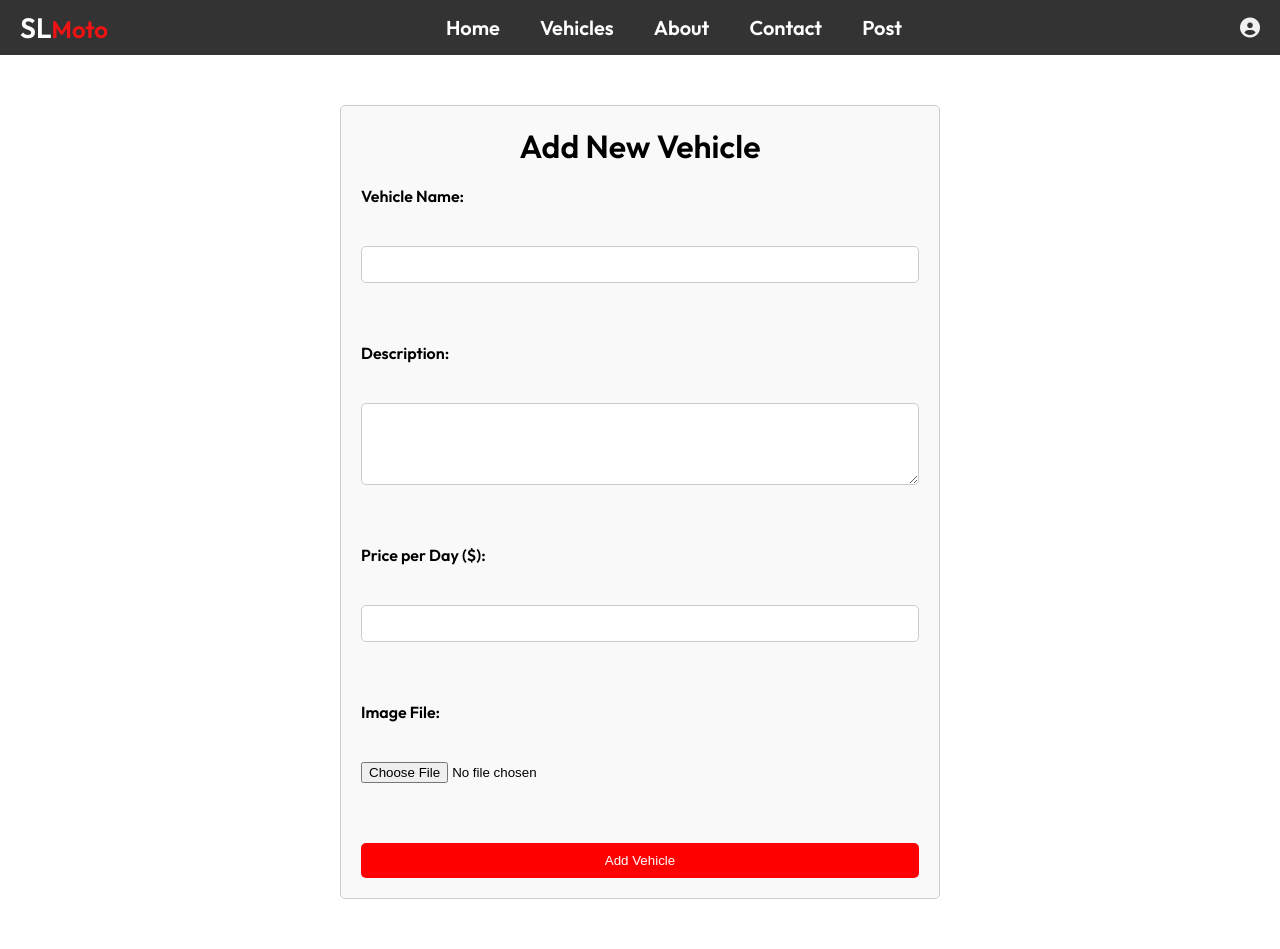
After one commit to gihanbandaraa/Car-Rental-Website, a PHP site: page /Php/add_vehicle_form.php in a window 1280 px wide. The commit adds this page. Run offline with PHP 8.4, Linux system fonts and the light colour scheme; the visitor is signed in with stand-in values (Sample User, id 1).

Commit message:
complete up to profile and logging rules

```diff
--- /dev/null
+++ b/Css/addVehicle.css
@@ -0,0 +1,46 @@
+/* Styles for the add vehicle form */
+.container {
+    max-width: 600px;
+    margin: 50px auto;
+    padding: 20px;
+    border: 1px solid #ccc;
+    border-radius: 5px;
+    background-color: #f9f9f9;
+}
+
+.container h1 {
+    text-align: center;
+    margin-bottom: 20px;
+}
+
+form {
+    display: grid;
+    grid-gap: 10px;
+}
+
+label {
+    font-weight: bold;
+}
+
+input[type="text"],
+input[type="number"],
+textarea {
+    width: 100%;
+    padding: 10px;
+    border-radius: 5px;
+    border: 1px solid #ccc;
+    box-sizing: border-box;
+}
+
+input[type="submit"] {
+    background-color:red;
+    color: white;
+    padding: 10px 20px;
+    border: none;
+    border-radius: 5px;
+    cursor: pointer;
+}
+
+input[type="submit"]:hover {
+    background-color:chocolate;
+}
--- a/Css/homepage.css
+++ b/Css/homepage.css
@@ -15,7 +15,7 @@ body {
     background-color: #333;
     color: #fff;
     padding: 10px 20px;
-    font-size: 1.5rem;
+    font-size: 2.5vmin;
 }
 
 .navbar-container {
@@ -31,18 +31,26 @@ body {
     color: #fff;
 }
 .subbrand{
-    color: chocolate;
+    color:  #f11313;
     font-size: 1.5rem;
+}
+.subtopic{
+    color:  #f11313;
 }
 
 .nav-links {
     display: flex;
     list-style: none;
+
 }
-
+.account .login-btn i {
+    margin-right: 0; /* Remove the right margin */
+    font-size: 24px; /* Increase the font size */
+}
 .nav-links li {
-    position: relative; /* Position for dropdown */
+    position: relative;
     margin-right: 20px;
+    margin-left: 20px;
 }
 
 .nav-links li a {
@@ -68,6 +76,53 @@ body {
     margin: 3px 0;
     transition: all 0.3s ease;
 }
+.login-btn {
+    display: inline-block;
+    background-color: #f11313;
+    color: #fff;
+    text-decoration: none;
+    font-size: 1.15rem;
+    padding: 10px 20px;
+    border-radius: 5px;
+    transition: background-color 0.3s ease;
+}
+.dropdown {
+    position: relative;
+    display: inline-block;
+}
+
+.dropdown-content {
+    display: none;
+    position: absolute;
+    background-color: #f9f9f9;
+    min-width: 160px;
+    box-shadow: 0px 8px 16px 0px rgba(0,0,0,0.2);
+    z-index: 1;
+    right: 0; /* Align the dropdown to the right side */
+}
+
+.dropdown-content a {
+    color: black;
+    padding: 12px 16px;
+    text-decoration: none;
+    display: block;
+}
+
+.dropdown-content a:hover {
+    background-color: #f1f1f1;
+}
+
+.dropdown:hover .dropdown-content {
+    display: block;
+}
+
+.dropbtn {
+    background-color: transparent;
+    color: #f1f1f1;
+    font-size: 20px;
+    border: none;
+    cursor: pointer;
+}
 
 @media (max-width: 768px) {
     .nav-links {
--- /dev/null
+++ b/Php/add_vehicle_form.php
@@ -0,0 +1,91 @@
+<?php
+session_start();
+
+
+if (!isset($_SESSION['user_id'])) {
+    header("Location: ../Php/login.php");
+    exit();
+}
+?>
+<!DOCTYPE html>
+<html lang="en">
+
+<head>
+    <meta charset="UTF-8">
+    <meta name="viewport" content="width=device-width, initial-scale=1.0">
+    <title>Add Vehicle | SLMoto</title>
+    <link rel="stylesheet" href="https://cdnjs.cloudflare.com/ajax/libs/font-awesome/6.5.1/css/all.min.css">
+    <link rel="stylesheet" href="../Css/homepage.css">
+    <link rel="stylesheet" href="../Css/addVehicle.css">
+</head>
+
+<body>
+    <!-- Navigation bar -->
+    <nav class="navbar">
+        <div class="navbar-container">
+            <div class="brand">
+                <a href="#">SL<Span class="subbrand">Moto</Span></a>
+            </div>
+            <ul class="nav-links">
+                <li><a href="../Home.php">Home</a></li>
+                <li><a href="#vehicle-list-container">Vehicles</a></li>
+                <li><a href="#">About</a></li>
+                <li><a href="#">Contact</a></li>
+                <li><a href="./Php/add_vehicle_form.php">Post</a></li>
+            </ul>
+            <div class="mobile-menu">
+                <span></span>
+                <span></span>
+                <span></span>
+            </div>
+            <div class="account">
+                <?php
+                // Check if the user is logged in
+                if (isset($_SESSION['user_id'])) {
+                    echo '<div class="dropdown">';
+                    echo '<button class="dropbtn"><i class="fas fa-user-circle"></i></button>';
+                    echo '<div class="dropdown-content">';
+                    echo '<a href="account.php">Account</a>';
+                    echo '<a href="logout.php">Logout</a>';
+                    echo '</div>';
+                    echo '</div>';
+                } else {
+                    echo '<a href="./Php/login.php" class="login-btn">Login/Register</a>';
+                }
+                ?>
+            </div>
+        </div>
+    </nav>
+
+    <div class="container">
+        <h1>Add New Vehicle</h1>
+        <form action="../process_add_vehicle.php" method="POST" enctype="multipart/form-data">
+            <label for="vehicle_name">Vehicle Name:</label><br>
+            <input type="text" id="vehicle_name" name="vehicle_name" required><br><br>
+
+            <label for="description">Description:</label><br>
+            <textarea id="description" name="description" rows="4" required></textarea><br><br>
+
+            <label for="price">Price per Day ($):</label><br>
+            <input type="number" id="price" name="price" min="0" step="0.01" required><br><br>
+
+            <label for="image_file">Image File:</label><br>
+            <input type="file" id="image_file" name="image_file" accept="image/*" required><br><br>
+
+            <input type="submit" value="Add Vehicle">
+        </form>
+    </div>
+
+    <script>
+        const mobileMenu = document.querySelector('.mobile-menu');
+        const navLinks = document.querySelector('.nav-links');
+
+        mobileMenu.addEventListener('click', () => {
+            mobileMenu.classList.toggle('active');
+            navLinks.classList.toggle('show');
+        });
+    </script>
+
+</body>
+
+</html>
--- a/styles.css
+++ b/styles.css
@@ -1,5 +1,6 @@
+@import url('https://fonts.googleapis.com/css2?family=Outfit:wght@300;400;600&display=swap');
 body {
-    font-family: Arial, sans-serif;
+    font-family: 'outfit';
     margin: 0;
     padding: 0;
     background-color: #f4f4f4;
@@ -32,7 +33,7 @@ button {
 }
 
 button {
-    background-color: #007bff;
+    background-color:red;
     color: #fff;
     cursor: pointer;
 }
```
Also changed, not shown: other parts of Css/homepage.css (+84 -0 lines), Home.html (deleted, +0 -51 lines), Home.php (added, +96 -0 lines), Php/Conn.php (added, +26 -0 lines), Php/login.php (renamed from registration.html, +6 -7 lines), Php/registration.php (renamed from login.html, +7 -6 lines), Php/vehicleClass.php (added, +87 -0 lines), loginhandle.php (added, +60 -0 lines), process_add_vehicle.php (added, +50 -0 lines), registerhandle.php (added, +46 -0 lines), uploads/WhatsApp Image 2024-01-24 at 14.25.22_7f8299c0.jpg (added), uploads/homepageback.jpg (added).
